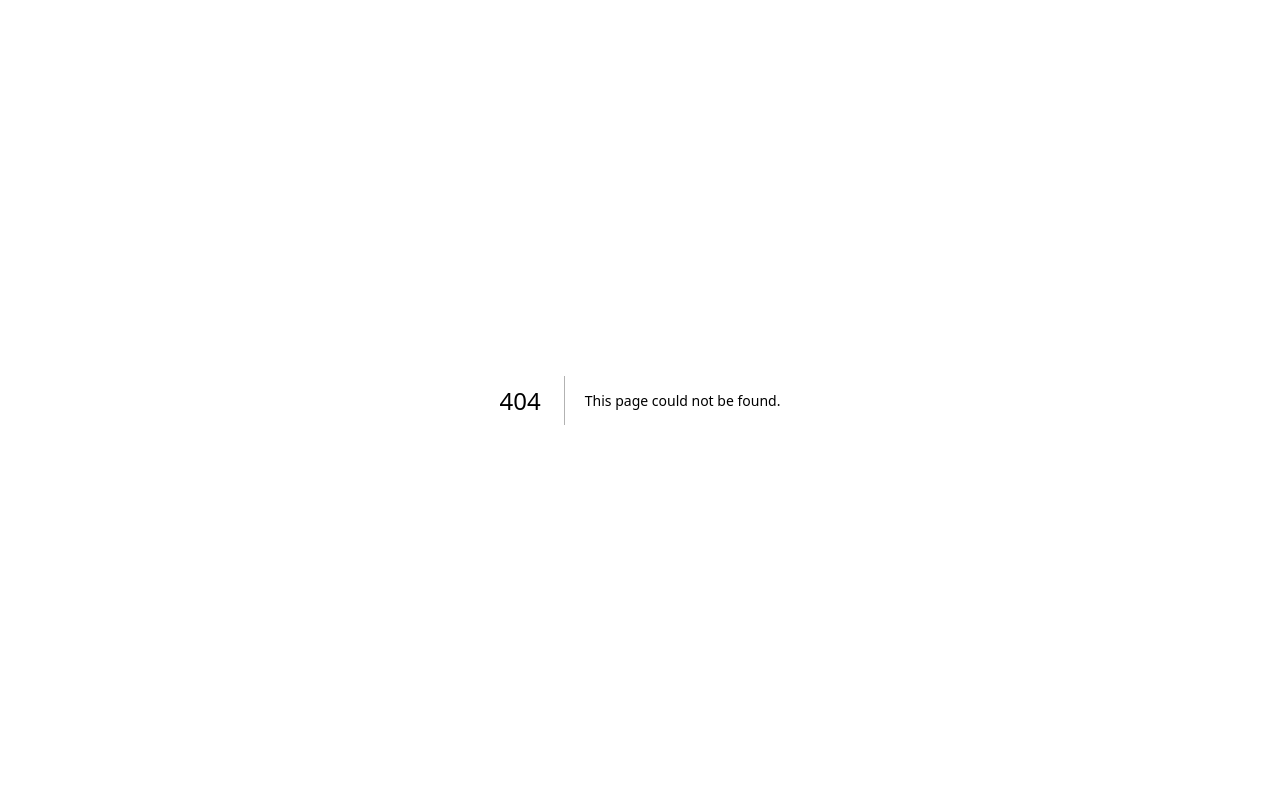
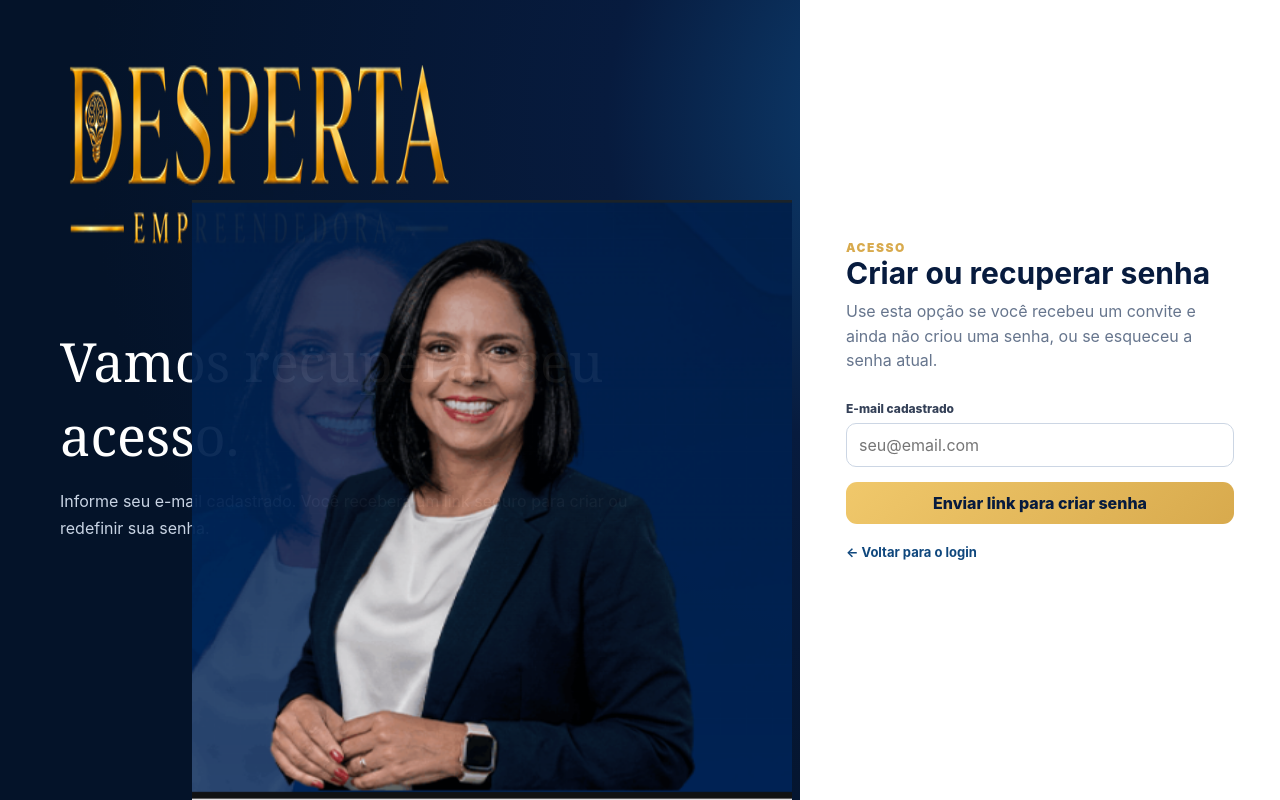
Before and after one commit to noslidep/desperta-members, a Next.js app: page /recuperar-senha in a window 1280 px wide. Before the commit this address had no page. Built offline with nearby package versions, Linux system fonts and the light colour scheme.

Commit message:
Add files via upload

```diff
--- a/app/admin/alunas/actions.js
+++ b/app/admin/alunas/actions.js
@@ -18,7 +18,9 @@ export async function inviteStudent(formData){
  const fullName=String(formData.get('full_name')||'').trim()
  if(!email)return
  const admin=createAdminClient()
- const{data,error}=await admin.auth.admin.inviteUserByEmail(email,{data:{full_name:fullName}})
+ const appUrl=(process.env.NEXT_PUBLIC_APP_URL||'').replace(/\/$/,'')
+ const redirectTo=appUrl?`${appUrl}/auth/callback`:undefined
+ const{data,error}=await admin.auth.admin.inviteUserByEmail(email,{data:{full_name:fullName},redirectTo})
  if(error)throw error
  if(data?.user)await admin.from('profiles').upsert({id:data.user.id,email,full_name:fullName,role:'student'})
  revalidatePath('/admin/alunas')
--- a/app/auth/callback/route.js
+++ b/app/auth/callback/route.js
@@ -1,2 +1,2 @@
 import { NextResponse } from 'next/server';import { createClient } from '../../../lib/supabase/server'
-export async function GET(request){const{searchParams,origin}=new URL(request.url);const code=searchParams.get('code');const next=searchParams.get('next')||'/dashboard';if(code){const s=await createClient();const{error}=await s.auth.exchangeCodeForSession(code);if(!error)return NextResponse.redirect(`${origin}${next}`)}return NextResponse.redirect(`${origin}/login?erro=${encodeURIComponent('Não foi possível validar o acesso.')}`)}
+export async function GET(request){const{searchParams,origin}=new URL(request.url);const code=searchParams.get('code');const next=searchParams.get('next')||'/definir-senha';if(code){const s=await createClient();const{error}=await s.auth.exchangeCodeForSession(code);if(!error)return NextResponse.redirect(`${origin}${next}`)}return NextResponse.redirect(`${origin}/login?erro=${encodeURIComponent('Não foi possível validar o acesso.')}`)}
--- a/app/login/page.js
+++ b/app/login/page.js
@@ -21,6 +21,7 @@ export default async function Login({ searchParams }) {
         <p>Entre com seus dados de acesso para continuar sua jornada.</p>
         {demo && <div className="alert alert-info"><strong>Modo demonstração ativo.</strong><br />Você pode entrar sem Supabase configurado.</div>}
         <LoginForm demo={demo} initialError={q?.erro || ''} />
+        {!demo && <Link href="/recuperar-senha" style={{ marginTop: 14, fontSize: 13, color: '#0f477d', fontWeight: 800 }}>Criar ou recuperar senha →</Link>}
         <div style={{ marginTop: 20, fontSize: 12, color: '#66758d' }}>O cadastro público está desativado. Acesso liberado pela equipe ou por compra integrada.</div>
         <Link href="/" style={{ marginTop: 20, fontSize: 12, color: '#0f477d' }}>← Voltar</Link>
       </section>
--- /dev/null
+++ b/app/recuperar-senha/page.js
@@ -0,0 +1,21 @@
+import Image from 'next/image'
+import Link from 'next/link'
+import ResetPasswordRequestForm from '../../components/ResetPasswordRequestForm'
+
+export default function RecuperarSenha(){
+ return <main className="login-page">
+  <section className="login-art">
+   <Image className="logo-login" src="/logo-desperta.png" width={650} height={190} alt="Desperta Empreendedora"/>
+   <h1>Vamos recuperar seu acesso.</h1>
+   <p>Informe seu e-mail cadastrado. Você receberá um link seguro para criar ou redefinir sua senha.</p>
+   <Image className="login-person" src="/vanessa.png" width={600} height={800} alt="Mentora" priority/>
+  </section>
+  <section className="login-panel">
+   <span className="eyebrow">Acesso</span>
+   <h2>Criar ou recuperar senha</h2>
+   <p>Use esta opção se você recebeu um convite e ainda não criou uma senha, ou se esqueceu a senha atual.</p>
+   <ResetPasswordRequestForm/>
+   <Link href="/login" style={{marginTop:20,fontSize:13,color:'#0f477d',fontWeight:750}}>← Voltar para o login</Link>
+  </section>
+ </main>
+}
--- /dev/null
+++ b/components/ResetPasswordRequestForm.js
@@ -0,0 +1,33 @@
+'use client'
+
+import {useState} from 'react'
+import {createClient} from '../lib/supabase/client'
+
+export default function ResetPasswordRequestForm(){
+ const[loading,setLoading]=useState(false)
+ const[message,setMessage]=useState('')
+ const[error,setError]=useState('')
+ async function handleSubmit(event){
+  event.preventDefault();setMessage('');setError('')
+  const form=new FormData(event.currentTarget)
+  const email=String(form.get('email')||'').trim().toLowerCase()
+  if(!email)return
+  setLoading(true)
+  try{
+   const supabase=createClient()
+   const redirectTo=`${window.location.origin}/auth/callback`
+   const{error:resetError}=await supabase.auth.resetPasswordForEmail(email,{redirectTo})
+   if(resetError){setError(resetError.message);return}
+   setMessage('Se este e-mail estiver cadastrado, você receberá um link para criar uma nova senha. Verifique também a caixa de spam.')
+  }catch(err){setError(err?.message||'Não foi possível enviar o link agora.')}
+  finally{setLoading(false)}
+ }
+ return <>
+  {error&&<div className="alert alert-error">{error}</div>}
+  {message&&<div className="alert alert-success">{message}</div>}
+  <form onSubmit={handleSubmit}>
+   <div className="field"><label>E-mail cadastrado</label><input name="email" type="email" autoComplete="email" placeholder="seu@email.com" required/></div>
+   <button className="btn btn-primary" style={{width:'100%'}} disabled={loading}>{loading?'Enviando…':'Enviar link para criar senha'}</button>
+  </form>
+ </>
+}
--- a/package.json
+++ b/package.json
@@ -1,6 +1,6 @@
 {
   "name": "desperta-members",
-  "version": "1.3.0",
+  "version": "1.4.0",
   "private": true,
   "scripts": {
     "dev": "next dev",
--- a/proxy.js
+++ b/proxy.js
@@ -40,7 +40,7 @@ export async function proxy(request) {
   // Validate/refresh immediately. Do not insert logic before this call.
   const { data: { user } } = await supabase.auth.getUser()
   const path = request.nextUrl.pathname
-  const isPublic = path.startsWith('/login') || path.startsWith('/auth')
+  const isPublic = path.startsWith('/login') || path.startsWith('/auth') || path.startsWith('/recuperar-senha')
 
   if (!user && !isPublic) {
     const url = request.nextUrl.clone()
```
Also changed, not shown: app/definir-senha/page.js (added, +24 -0 lines), components/SetPasswordForm.js (added, +44 -0 lines), 1 other file (tests, documents, lock files or other folders).
